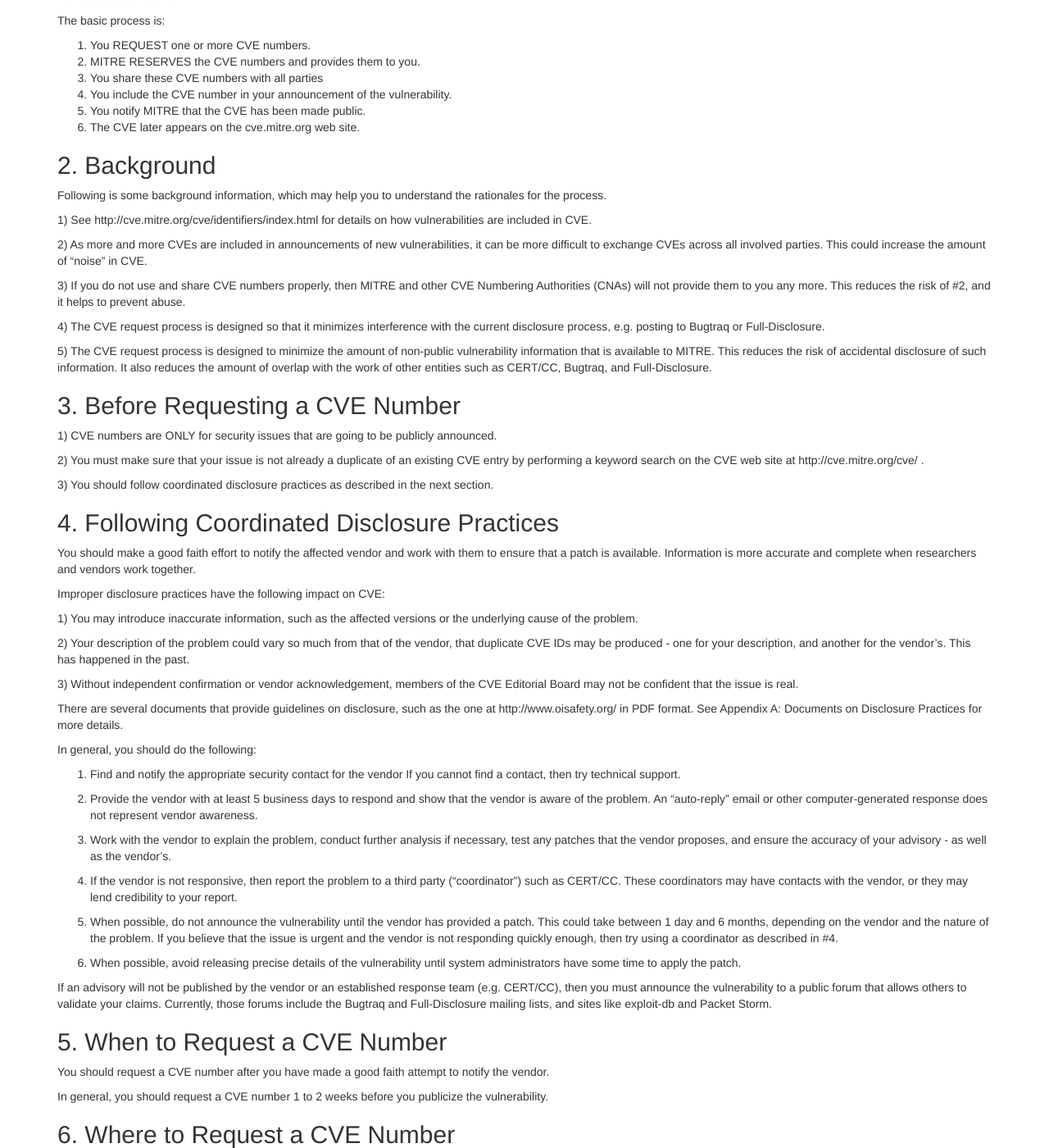
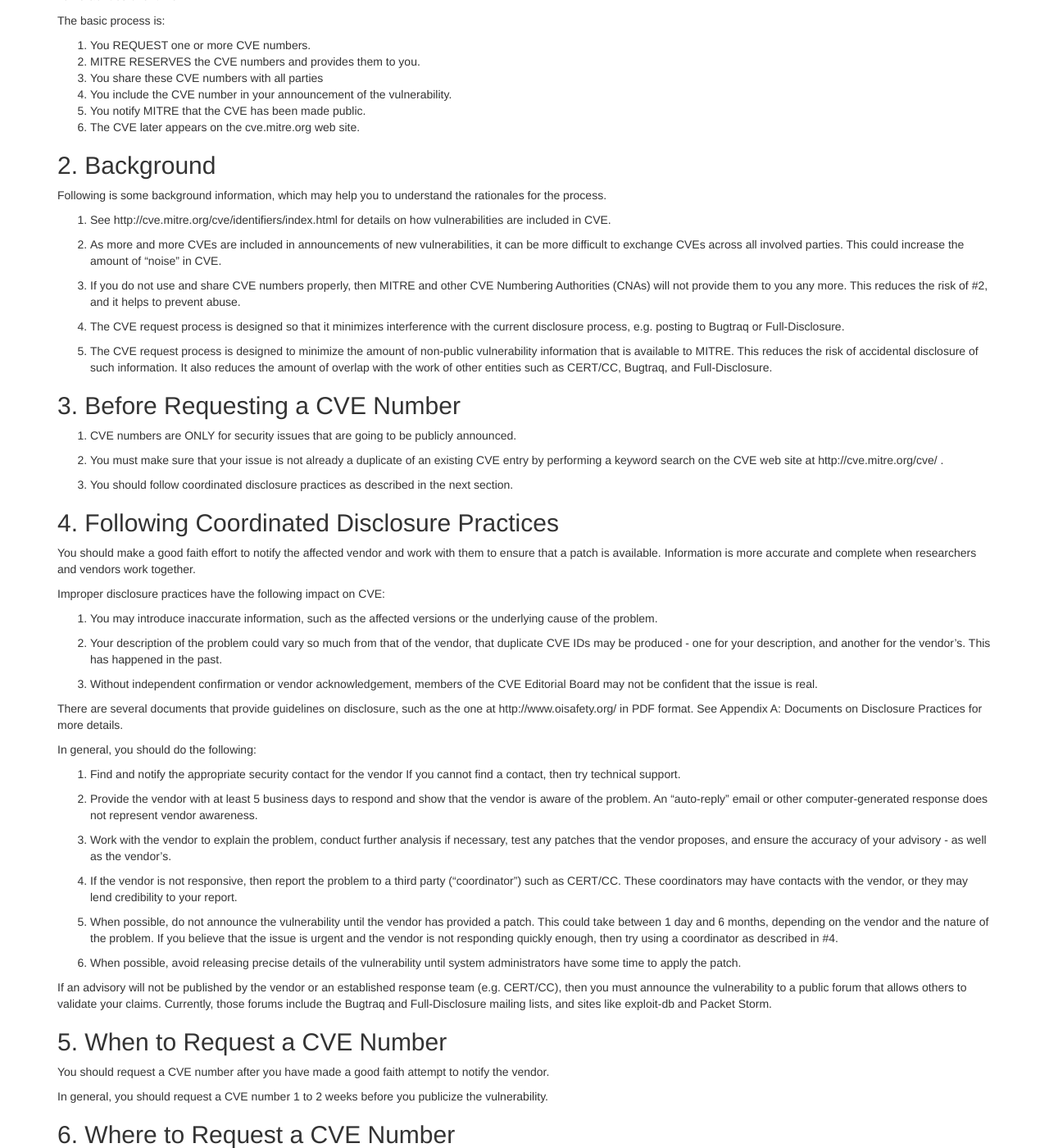
Before and after one commit to CVEProject/cveproject.github.io, a Jekyll site: the page built from researcher_reservation_guidelines.md, in a window 1280 px wide and 1400 px high, scrolled down 1175 px. Shown: the whole window at 82% size. Built offline with Jekyll 4.4.1, drawn with Linux system fonts in a browser that asks for light colours; nearby versions of some CDN libraries; some of the changed text lies outside the part shown.

Commit message:
Fixed headings and numberings, added links to ToC

```diff
--- a/researcher_reservation_guidelines.md
+++ b/researcher_reservation_guidelines.md
@@ -71,16 +71,16 @@ including steps that occur before and after reservation:
 
 
 1. [Introduction](#introduction)
-2. Background
-3. Before Requesting a CVE Number
-4. Following Coordinated Disclosure Practices
-5. When to Request a CVE Number
-6. Where to Request a CVE Number
-7. Information to Provide in Your Request
-8. Information That You Receive from the CNA (or MITRE)
-9. Sharing the CVE Number with Others
-10. Information to Include in Your Announcement
-11. After Your Announcement Has Been Publicized
+2. [Background](#background)
+3. [Before Requesting a CVE Number](#before-requesting-a-cve-number)
+4. [Following Coordinated Disclosure Practices](#following-coordinated-disclosure-practices)
+5. [When to Request a CVE Number](#when-to-request-a-cve-number)
+6. [Where to Request a CVE Number](#where-to-request-a-cve-number)
+7. [Information to Provide in Your Request](#information-to-provide-in-your-request)
+8. [Information That You Receive from the CNA (or MITRE)](#information-that-you-receive-from-the-cna-or-mitre)
+9. [Sharing the CVE Number with Others](#sharing-the-cve-number-with-others)
+10. [Information to Include in Your Announcement](#information-to-include-in-your-announcement)
+11. [After Your Announcement Has Been Publicized](#after-your-announcement-has-been-publicized)
 
 
 ## 1. Introduction
@@ -108,24 +108,24 @@ The basic process is:
 Following is some background information, which may help you to
 understand the rationales for the process.
 
-1) See http://cve.mitre.org/cve/identifiers/index.html for
+1. See http://cve.mitre.org/cve/identifiers/index.html for
    details on how vulnerabilities are included in CVE.
 
-2) As more and more CVEs are included in announcements of new
+2. As more and more CVEs are included in announcements of new
    vulnerabilities, it can be more difficult to exchange CVEs
    across all involved parties.  This could increase the amount of
    "noise" in CVE.
 
-3) If you do not use and share CVE numbers properly, then MITRE
+3. If you do not use and share CVE numbers properly, then MITRE
    and other CVE Numbering Authorities (CNAs) will not provide
    them to you any more.  This reduces the risk of #2, and it helps to
    prevent abuse.
 
-4) The CVE request process is designed so that it minimizes
+4. The CVE request process is designed so that it minimizes
    interference with the current disclosure process, e.g. posting to
    Bugtraq or Full-Disclosure.
 
-5) The CVE request process is designed to minimize the amount of
+5. The CVE request process is designed to minimize the amount of
    non-public vulnerability information that is available to MITRE.
    This reduces the risk of accidental disclosure of such information.
    It also reduces the amount of overlap with the work of other
@@ -134,14 +134,14 @@ understand the rationales for the process.
 
 ## 3. Before Requesting a CVE Number
 
-1) CVE numbers are ONLY for security issues that are going to be
+1. CVE numbers are ONLY for security issues that are going to be
    publicly announced.
 
-2) You must make sure that your issue is not already a duplicate of an
+2. You must make sure that your issue is not already a duplicate of an
    existing CVE entry by performing a keyword search on the CVE web
    site at http://cve.mitre.org/cve/ .
 
-3) You should follow coordinated disclosure practices as described in
+3. You should follow coordinated disclosure practices as described in
    the next section.
 
 ## 4. Following Coordinated Disclosure Practices
@@ -152,15 +152,15 @@ more accurate and complete when researchers and vendors work together.
 
 Improper disclosure practices have the following impact on CVE:
 
-1) You may introduce inaccurate information, such as the affected
+1. You may introduce inaccurate information, such as the affected
    versions or the underlying cause of the problem.
 
-2) Your description of the problem could vary so much from that of the
+2. Your description of the problem could vary so much from that of the
    vendor, that duplicate CVE IDs may be produced - one for your
    description, and another for the vendor's.  This has happened in
    the past.
 
-3) Without independent confirmation or vendor acknowledgement, members
+3. Without independent confirmation or vendor acknowledgement, members
    of the CVE Editorial Board may not be confident that the issue is
    real.
 
@@ -363,10 +363,10 @@ You can also just say something like:
 
     CVE Number: CVE-yyyy-nnnn
 
-1) Make sure that the CVE number is correct.  Some advisories have
+1. Make sure that the CVE number is correct.  Some advisories have
    been released with incorrect numbers, occasionally due to typos.
 
-2) If you are announcing more than one CVE number, then list each
+2. If you are announcing more than one CVE number, then list each
    number followed by a short title (only a few words), so that people
    can easily tell which candidate is related to which issue.  For
    example:
@@ -374,7 +374,7 @@ You can also just say something like:
       CVE-yyyy-nnnn - buffer overflows
       CVE-yyyy-mmmm - format string
 
-3) OSF (an organization separate from MITRE) offers suggestions about
+3. OSF (an organization separate from MITRE) offers suggestions about
    other content in the announcement:
 
     http://blog.osvdb.org/2013/01/15/researcher-security-advisory-writing-guidelines
@@ -407,22 +407,22 @@ Database (NVD) at http://nvd.nist.gov.
 The following documents describe processes for vulnerability
 disclosure practices that lead to more accurate CVE entries.
 
-1)  "Guidelines for Security Vulnerability Reporting and Response",
+1.  "Guidelines for Security Vulnerability Reporting and Response",
     Organization for Internet Safety.  Version 2.0, 01 September 2004.
 
       http://www.oisafety.org/
       http://www.symantec.com/security/OIS_Guidelines%20for%20responsible%20disclosure.pdf
 
-2) "Vulnerability Disclosure Framework", US Department of Homeland
+2. "Vulnerability Disclosure Framework", US Department of Homeland
     Security.  January 2004.
 
       http://www.dhs.gov/xlibrary/assets/vdwgreport.pdf
 
-3) "Responsible Vulnerability Disclosure Process", IETF draft
+3. "Responsible Vulnerability Disclosure Process", IETF draft
    document, Christey/Wysopal.  February 2002.
 
       http://tools.ietf.org/html/draft-christey-wysopal-vuln-disclosure-00
 
-4) "RFPolicy 2.0", Rain Forest Puppy.  2000.
+4. "RFPolicy 2.0", Rain Forest Puppy.  2000.
 
       http://packetstormsecurity.org/files/view/23364/rfpolicy-2.0.txt
```
